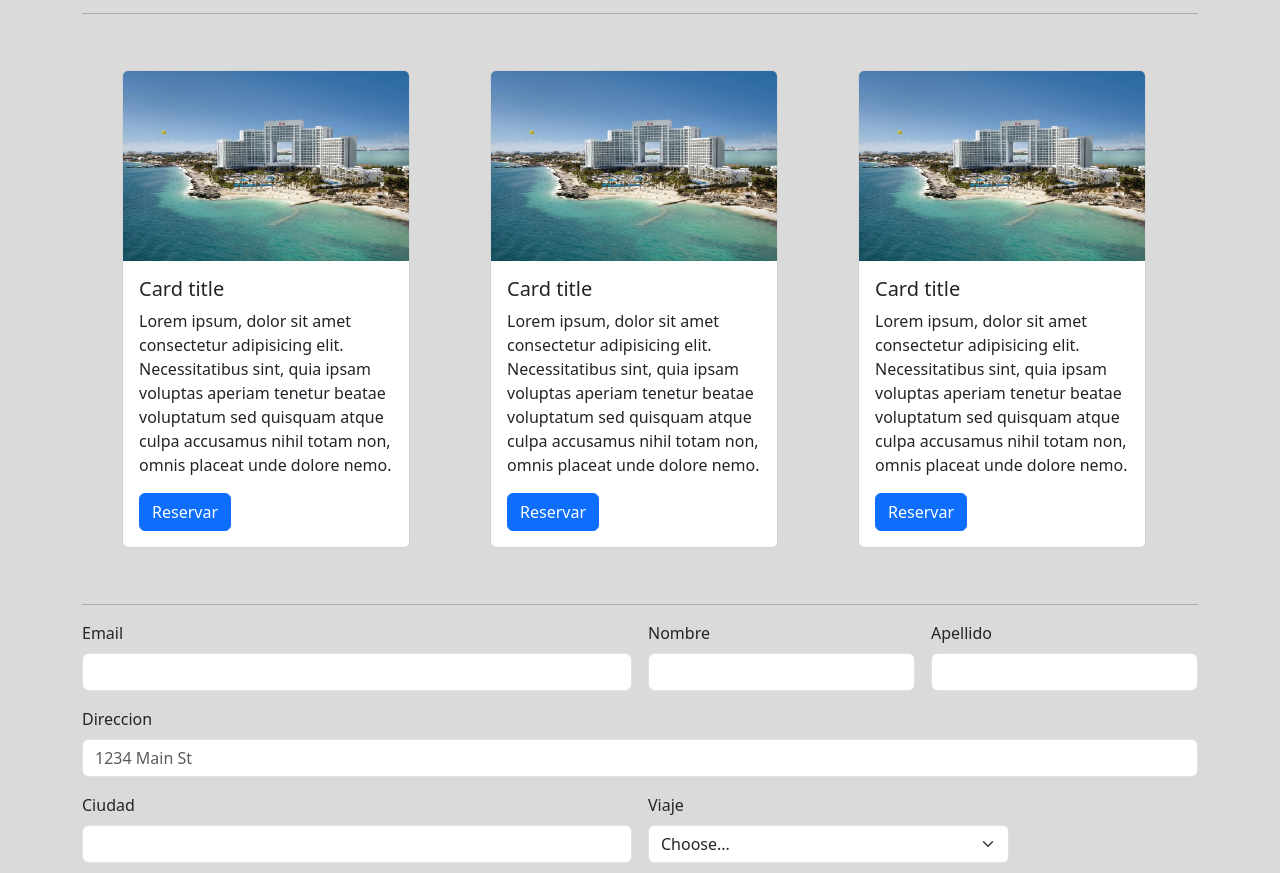
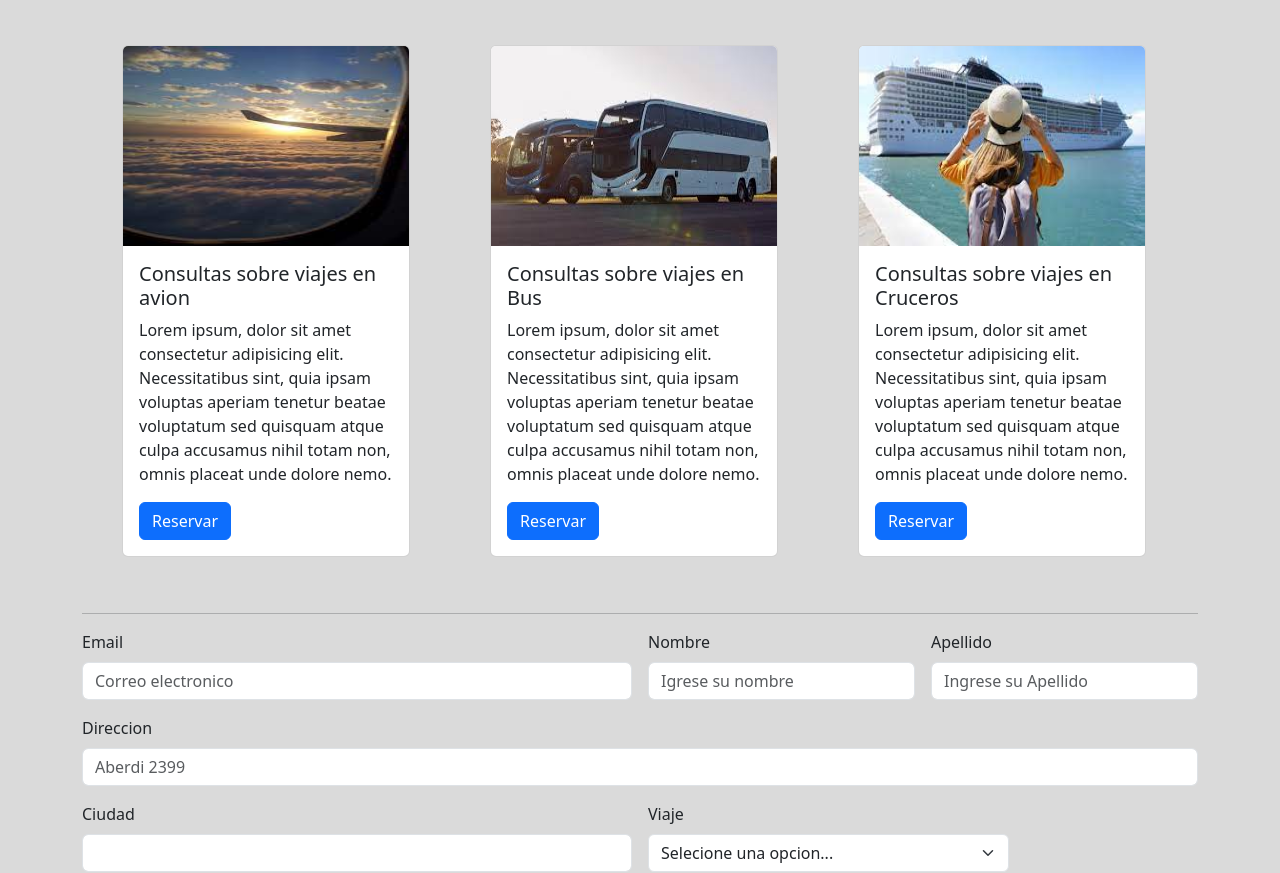
Before and after one commit to Nicodinhoo/PreEntrega2Spinelli, a website: page pages/reservas.html in a window 1280 px wide. Shown: the part 165-1038 px from the top of the page. Drawn offline with nearby package versions, Linux system fonts and the light colour scheme.

Commit message:
agregando los alts a las imagenes

```diff
--- a/pages/reservas.html
+++ b/pages/reservas.html
@@ -46,36 +46,35 @@
 <article class="container ">
     <h1 class="titulo">Hace tu reserva</h1>
 
-    <hr>
-        <div>
 
-        </div>
+
+
 </article>
 
 
     <article class="container contenedor3">
         <div class="card" style="width: 18rem;">
-            <img src="../Fotos/1656524187299_274731706.jpg" class="card-img-top" alt="...">
+            <img src="../Fotos/reservas1.jpg" class="card-img-top img" alt="Imagen con un Avion">
             <div class="card-body">
-              <h5 class="card-title">Card title</h5>
+              <h5 class="card-title">Consultas sobre viajes en avion</h5>
               <p class="card-text">Lorem ipsum, dolor sit amet consectetur adipisicing elit. Necessitatibus sint, quia ipsam voluptas aperiam tenetur beatae voluptatum sed quisquam atque culpa accusamus nihil totam non, omnis placeat unde dolore nemo.</p>
-              <a href="#" class="btn btn-primary">Reservar</a>
+              <a href="#cuestionario" class="btn btn-primary">Reservar</a>
             </div>
           </div>
           <div class="card" style="width: 18rem;">
-            <img src="../Fotos/1656524187299_274731706.jpg" class="card-img-top" alt="...">
+            <img src="../Fotos/reszervas bus.jpg" class="card-img-top img" alt="imaen con un bus">
             <div class="card-body">
-              <h5 class="card-title">Card title</h5>
+              <h5 class="card-title">Consultas sobre viajes en Bus</h5>
               <p class="card-text">Lorem ipsum, dolor sit amet consectetur adipisicing elit. Necessitatibus sint, quia ipsam voluptas aperiam tenetur beatae voluptatum sed quisquam atque culpa accusamus nihil totam non, omnis placeat unde dolore nemo.</p>
-              <a href="#" class="btn btn-primary">Reservar</a>
+              <a href="#cuestionario" class="btn btn-primary">Reservar</a>
             </div>
           </div>
           <div class="card " style="width: 18rem;">
-            <img src="../Fotos/1656524187299_274731706.jpg" class="card-img-top" alt="...">
+            <img src="../Fotos/reservas2 crucero.jpg" class="card-img-top  img " alt="imagen de crucero">
             <div class="card-body">
-              <h5 class="card-title">Card title</h5>
+              <h5 class="card-title">Consultas sobre viajes en Cruceros</h5>
               <p class="card-text">Lorem ipsum, dolor sit amet consectetur adipisicing elit. Necessitatibus sint, quia ipsam voluptas aperiam tenetur beatae voluptatum sed quisquam atque culpa accusamus nihil totam non, omnis placeat unde dolore nemo.</p>
-              <a href="#" class="btn btn-primary ">Reservar</a>
+              <a href="#cuestionario" class="btn btn-primary ">Reservar</a>
             </div>
           </div>
 
@@ -87,22 +86,22 @@
 
     <article class="container">
         <hr>
-        <form class="row g-3">
+        <form class="row g-3 " id="cuestionario">
             <div class="col-md-6">
               <label for="inputEmail4" class="form-label">Email</label>
-              <input type="email" class="form-control" id="inputEmail4">
+              <input type="email" class="form-control" id="inputEmail4"placeholder="Correo electronico">
             </div>
             <div class="col-md-3">
               <label for="inputPassword4" class="form-label">Nombre</label>
-              <input type="text" class="form-control" id="inputPassword4">
+              <input type="text" class="form-control" id="inputPassword4"placeholder="Igrese su nombre">
             </div>
             <div class="col-md-3">
                 <label for="inputPassword4" class="form-label">Apellido</label>
-                <input type="text" class="form-control" id="inputPassword4">
+                <input type="text" class="form-control" id="inputPassword4" placeholder="Ingrese su Apellido">
               </div>
             <div class="col-12">
               <label for="inputAddress" class="form-label">Direccion</label>
-              <input type="text" class="form-control" id="inputAddress" placeholder="1234 Main St">
+              <input type="text" class="form-control" id="inputAddress" placeholder="Aberdi 2399">
             </div>
 
             <div class="col-md-6">
@@ -112,8 +111,10 @@
             <div class="col-md-4">
               <label for="inputState" class="form-label">Viaje</label>
               <select id="inputState" class="form-select">
-                <option selected>Choose...</option>
-                <option>...</option>
+                <option selected >Selecione una opcion... </option>
+                <option>Avion </option>
+                <option>Cruceros </option>
+                <option>Bus </option>
               </select>
             </div>
 
--- a/scss/content/_cuestionarios.scss
+++ b/scss/content/_cuestionarios.scss
@@ -16,7 +16,7 @@
         font-size: 40px;
     }
     button{
-        width: 50%;
+        width: 100%;
         border-radius: 4px;
         padding: 12px;
         color: #f7f7f7;
--- a/scss/content/_tarjetas.scss
+++ b/scss/content/_tarjetas.scss
@@ -121,3 +121,7 @@
         }
     }
 }
+.img{
+    width: 100%;
+    height: 200px;
+}
```
Also changed, not shown: pages/servicios.html (+4 -4 lines), pages/sobre-nosotros.html (+4 -4 lines), Fotos/reservas1.jpg (added), Fotos/reservas2 crucero.jpg (added), Fotos/reszervas bus.jpg (added), css/styles.css, 1 other file.
